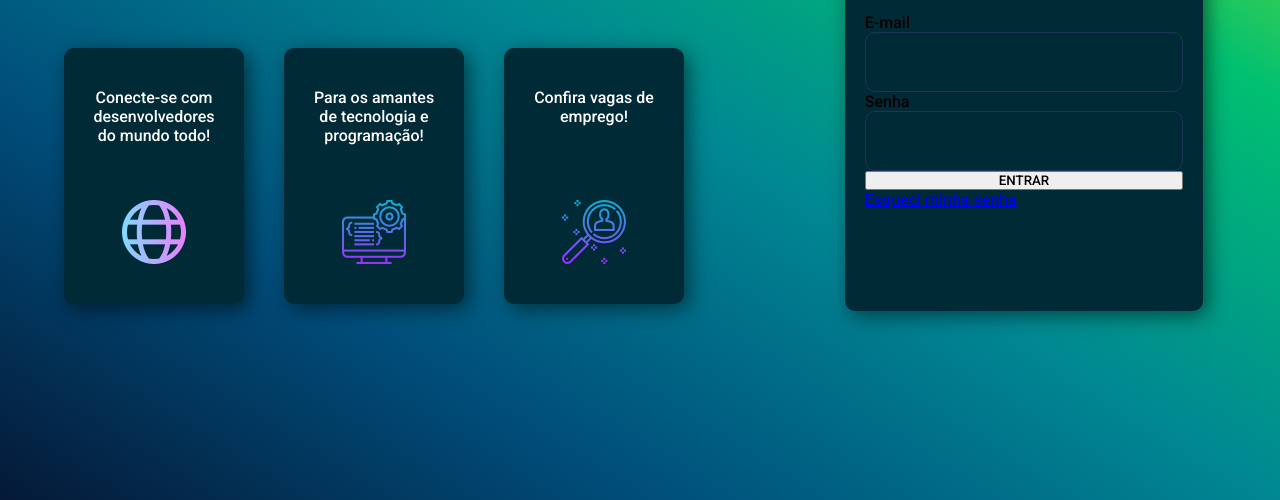
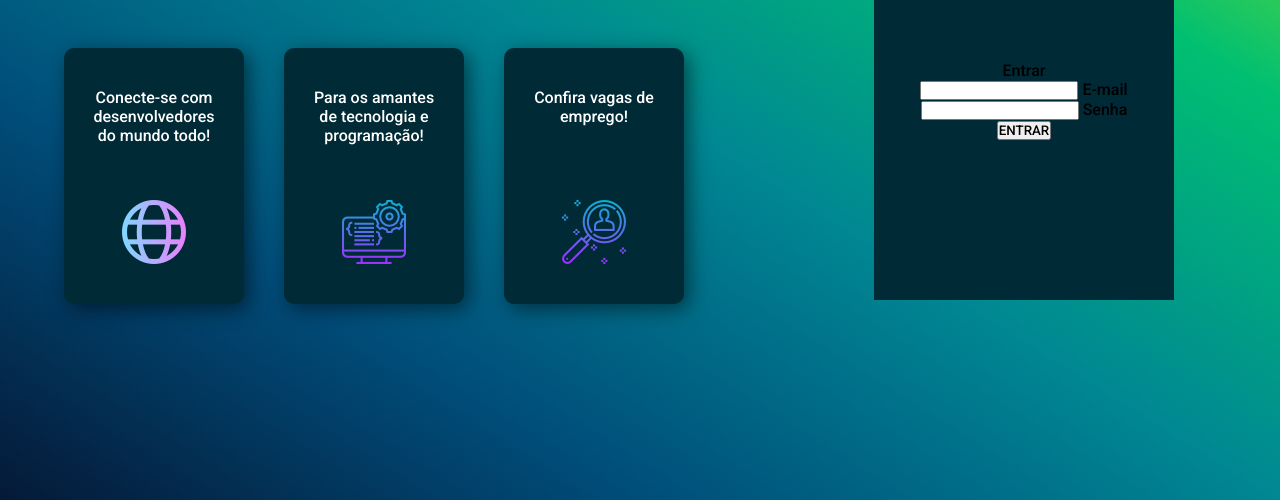
Before and after one commit to Alison-Rodrigues/tela-login-facetech, a plain HTML site: page index.html in a window 1280 px wide. Shown: the part 300-800 px from the top of the page. Drawn offline with Linux system fonts and the light colour scheme.

Commit message:
correções

```diff
--- a/index.html
+++ b/index.html
@@ -28,20 +28,24 @@
             </div><!--card-container-->
 
         </section><!--content-->
+        <section class="form-login">
+            <form action="" class="form">
+                <span>Entrar</span>
+                <div class="input-user">
+                    <input type="email" name="email" id="email" class="input email" placeholder=" ">
+                    <label for="email" class="label-input">E-mail</label>
+                </div><!--input-user-->
+                <div class="input-user">
+                    <input type="password" name="password" id="password" class="input password" placeholder=" ">
+                    <label for="password" class="label-input">Senha</label>
+                </div><!--input-user-->
+                <div class="button">
+                    <input type="submit" value="ENTRAR">
+                </div><!--button-->
 
-        <section action="" class="form-login">
-            <h3>ENTRAR</h3>
-            <form action="" class="login">
-                <label for="email" class="label-input email">E-mail</label>
-                <input type="email" name="email" class="input-user email" id="input-email" placeholder="">
+            </form><!--form-->
+        </section><!--form-login-->
 
-                <label for="password" class="label-input password">Senha</label>
-                <input type="password" name="" class="input-user password" id="input-password" placeholder="">
-
-                <input type="submit" value="ENTRAR" class="buttom-submit">
-                <a href="#"><span>Esqueci minha senha</span></a>
-            </form>
-        </section><!--form-login-->
     </main>
 
 
--- a/style.css
+++ b/style.css
@@ -25,15 +25,6 @@ body {
     align-items: center;
     flex-direction: column;
     padding: 0 25px;
-}
-.form-login {
-    display: flex;
-    flex-direction: column;
-    justify-content: center;
-    align-items: center;
-    width: 40%;
-    height: 100vh;
-
 }
 .content .title {
     font-size: clamp(3rem, 8vw, 8rem);
@@ -81,27 +72,19 @@ body {
 .card-container .card img {
     width: clamp(40px, 60%, 64px);
 }
-
-.form-login .login {
+.form-login {
+    width: 40%;
+    height: 100vh;
+    display: flex;
+    justify-content: center;
+    align-items: center;
+}
+.form-login .form {
+    background-color: #002A36;
+    width: 300px;
+    height: 400px;
     display: flex;
     flex-direction: column;
     justify-content: center;
-    width: 70%;
-    height: 50%;
-    background-color: #002A36;
-    padding: 20px;
-    border-radius: 10px;
-    box-shadow: 5px 5px 20px rgba(0, 0, 0, 0.5);
+    align-items: center;
 }
-.form-login .login .input-user {
-    position: relative;
-    padding: 10px;
-    outline: none;
-    background: none;
-    border-radius: 10px;
-    border: solid 1px #1D3557;
-    height: 60px;
-    font-size: 1.2em;
-    color: rgba(0, 0, 0, 0.7);
-
-}
```
